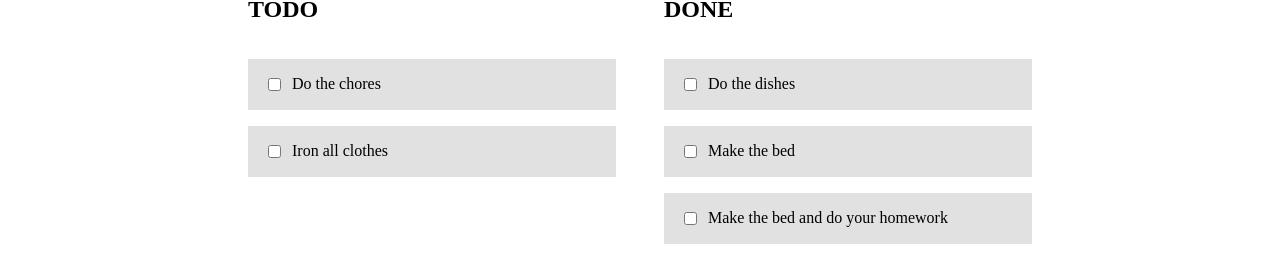
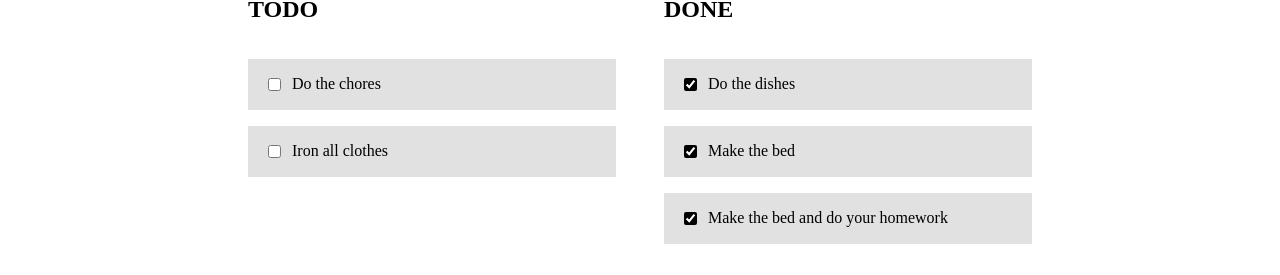
Before and after one commit to Waldemar-00/SVELTE-advanced-, a SvelteKit app: page / in a window 1280 px wide. Shown: the part 175-450 px from the top of the page. Built offline with nearby package versions, Linux system fonts and the light colour scheme.

Commit message:
Used crossfade function from svelte/transition.

```diff
--- a/src/components/transitions/doto-done/CrossFade.svelte
+++ b/src/components/transitions/doto-done/CrossFade.svelte
@@ -1,6 +1,9 @@
 <script>
 	// @ts-nocheck
+
+	import { crossfade } from 'svelte/transition';
 	import { v4 } from 'uuid';
+	const [send, recieve] = crossfade({ duration: 1000, delay: 200 });
 	let text = '';
 	let todos = [
 		{ do: 'Do the dishes', id: v4(), done: true },
@@ -41,7 +44,7 @@
 	<div>
 		<h2>TODO</h2>
 		{#each todos.filter((t) => !t.done) as t (t.id)}
-			<label>
+			<label out:send in:recieve>
 				<input type="checkbox" on:click={() => checked(t.id)} />
 				{t.do}
 				<button on:click={() => deleteNote(t.id)}></button>
@@ -51,8 +54,8 @@
 	<div>
 		<h2>DONE</h2>
 		{#each todos.filter((t) => t.done) as t (t.id)}
-			<label>
-				<input type="checkbox" on:click={() => checked(t.id)} />
+			<label out:send in:recieve>
+				<input type="checkbox" bind:checked={t.done} on:click={() => checked(t.id)} />
 				{t.do}
 				<button on:click={() => deleteNote(t.id)}></button>
 			</label>
@@ -111,4 +114,8 @@
 		cursor: pointer;
 		opacity: 1;
 	}
+	[type='checkbox']:checked {
+		accent-color: black;
+		background-color: #eee;
+	}
 </style>
```
